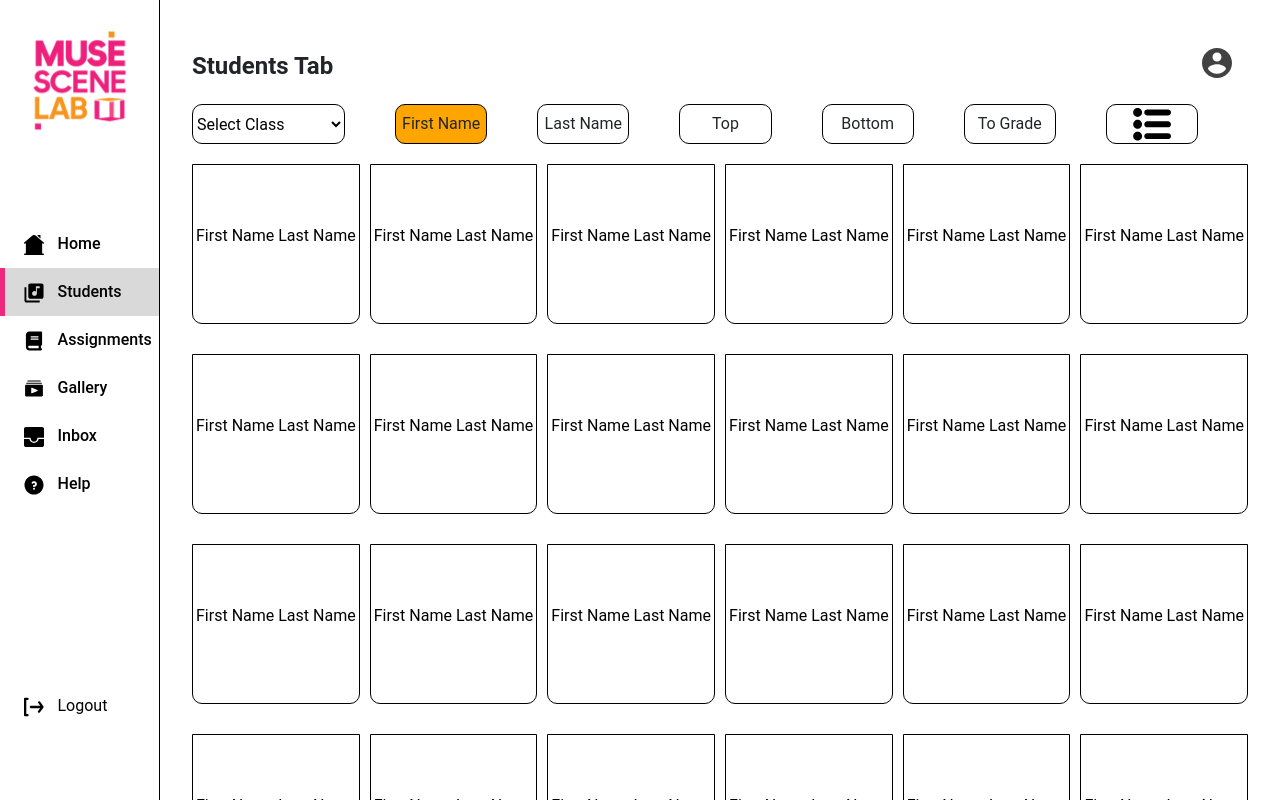
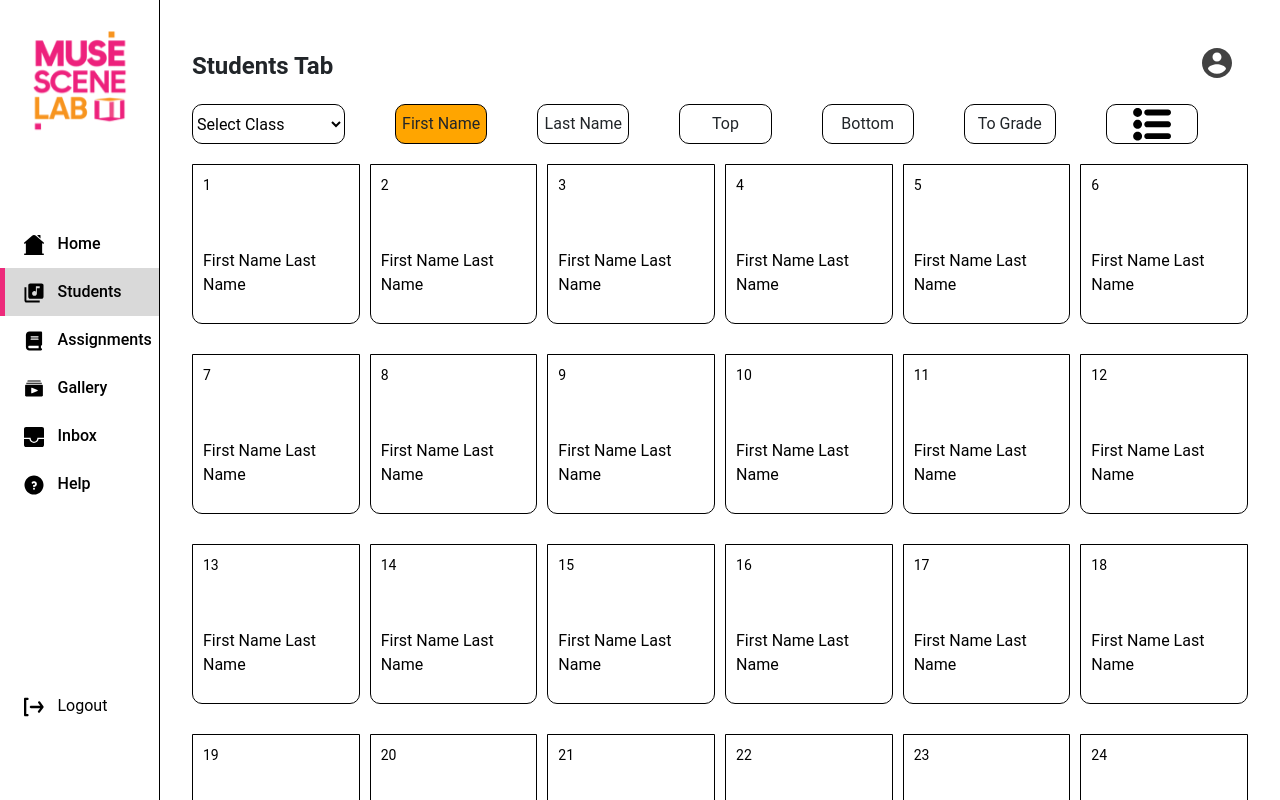
Before and after one commit to MuseSceneLab/MSL.RMIT, a React (Create React App) app in the folder student-side-web/: page /students in a window 1280 px wide. Shown: the top 800 px of the page. Built offline with nearby package versions, Linux system fonts and the light colour scheme.

Commit message:
Student page (not functional)

```diff
--- a/student-side-web/src/index.css
+++ b/student-side-web/src/index.css
@@ -1015,25 +1015,33 @@ summary::-webkit-details-marker {display: none; }
 }
 
 .student-box {
+    position: relative; /* Add relative positioning */
     width: 240px;
     height: 160px;
     background-color: transparent;
     border: 1px solid black;
     border-radius: 0px 0px 10px 10px;
     display: flex;
+    flex-direction: column; /* Stack content vertically */
     align-items: center;
-    justify-content: center;
     font-size: 16px;
     color: black;
     margin-right: 10px;
     margin-bottom: 10px;
+    padding: 10px; /* Add padding for spacing */
 }
 
 .student-box:last-child {
     margin-right: 0;
 }
 
-.student-box.top {
-    top: 221px;
-    left: 286px;
+.student-number {
+    position: absolute; /* Position the number absolutely */
+    top: 10px; /* Adjust top position as needed */
+    left: 10px; /* Adjust left position as needed */
+    font-size: 14px; /* You can adjust the font size as needed */
 }
+
+.student-content {
+    margin-top: auto; /* Push content to the bottom */
+}
--- a/student-side-web/src/pages/Students.js
+++ b/student-side-web/src/pages/Students.js
@@ -3,6 +3,7 @@ import GreetingHeading from "../components/GreetingHeading";
 import { UserIcon, categoryTitle } from "../assets/Icons.js";
 import '../index.css';
 import FilterIcon from '../assets/filter.svg';
+import '../index.css';
 
 const Students = () => {
     const userRole = localStorage.getItem('userRole');
@@ -75,7 +76,10 @@ const Students = () => {
                                 {Array.from({ length: 6 }, (_, index) => (
                                     <div key={index} className="student-box">
                                         {/* Student box content */}
+                                        <div className="student-number">{(rowIndex * 6) + index + 1}</div>
+                                        <div className="student-content">
                                             <p>First Name Last Name</p>
+                                        </div>
                                     </div>
                                 ))}
                             </div>
@@ -92,7 +96,10 @@ const Students = () => {
                                 {Array.from({ length: 6 }, (_, index) => (
                                     <div key={index} className="student-box">
                                         {/* Student box content */}
+                                        <div className="student-number">{(rowIndex * 6) + index + 1}</div>
+                                        <div className="student-content">
                                             <p>Last Name, First Name</p>
+                                        </div>
                                     </div>
                                 ))}
                             </div>
@@ -109,7 +116,10 @@ const Students = () => {
                                 {Array.from({ length: 6 }, (_, index) => (
                                     <div key={index} className="student-box">
                                         {/* Student box content */}
+                                        <div className="student-number">{(rowIndex * 6) + index + 1}</div>
+                                        <div className="student-content">
                                             <p>First Name Last Name</p>
+                                        </div>
                                     </div>
                                 ))}
                             </div>
@@ -126,7 +136,10 @@ const Students = () => {
                                 {Array.from({ length: 6 }, (_, index) => (
                                     <div key={index} className="student-box">
                                         {/* Student box content */}
+                                        <div className="student-number">{(rowIndex * 6) + index + 1}</div>
+                                        <div className="student-content">
                                             <p>First Name Last Name</p>
+                                        </div>
                                     </div>
                                 ))}
                             </div>
@@ -143,7 +156,10 @@ const Students = () => {
                                 {Array.from({ length: 6 }, (_, index) => (
                                     <div key={index} className="student-box">
                                         {/* Student box content */}
+                                        <div className="student-number">{(rowIndex * 6) + index + 1}</div>
+                                        <div className="student-content">
                                             <p>First Name Last Name</p>
+                                        </div>
                                     </div>
                                 ))}
                             </div>
@@ -160,7 +176,10 @@ const Students = () => {
                                 {Array.from({ length: 6 }, (_, index) => (
                                     <div key={index} className="student-box">
                                         {/* Student box content */}
+                                        <div className="student-number">{(rowIndex * 6) + index + 1}</div>
+                                        <div className="student-content">
                                             <p>First Name Last Name</p>
+                                        </div>
                                     </div>
                                 ))}
                             </div>
```
Lines whose indentation alone changed are shown as unchanged.
